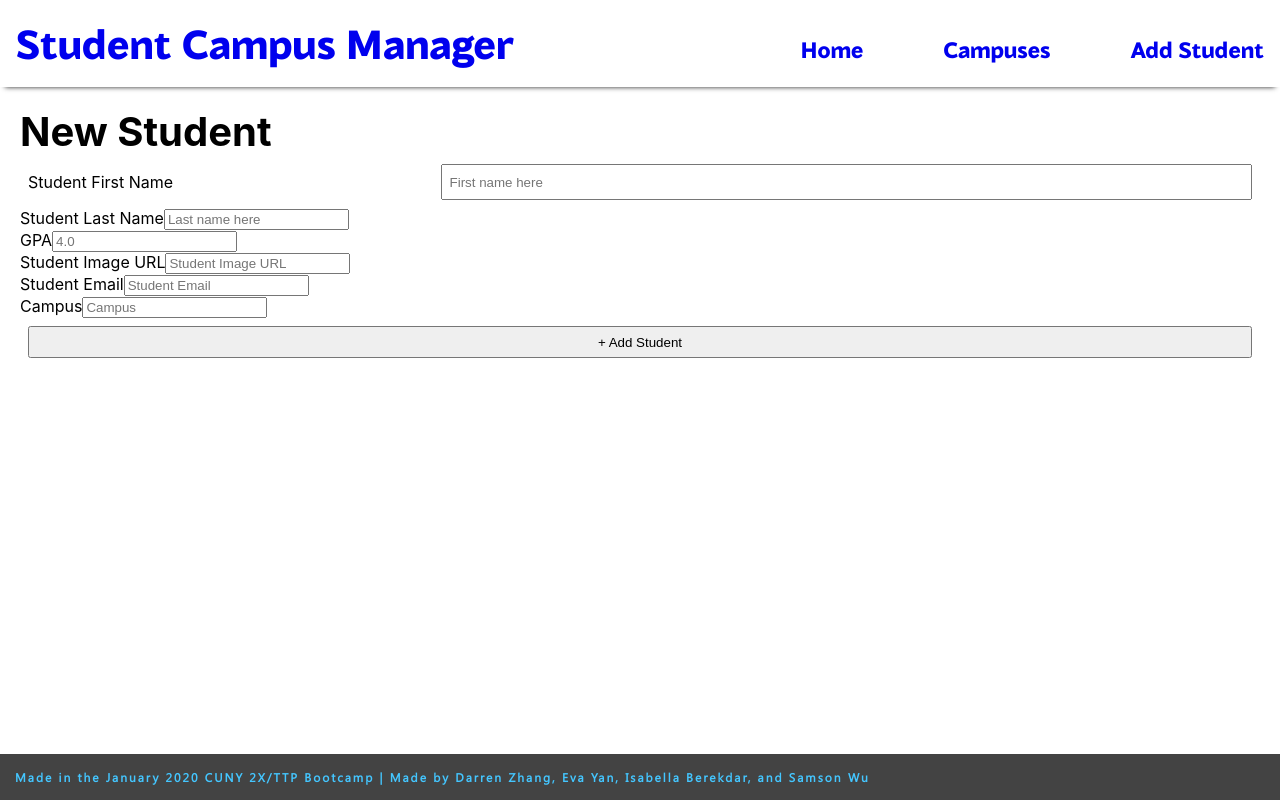
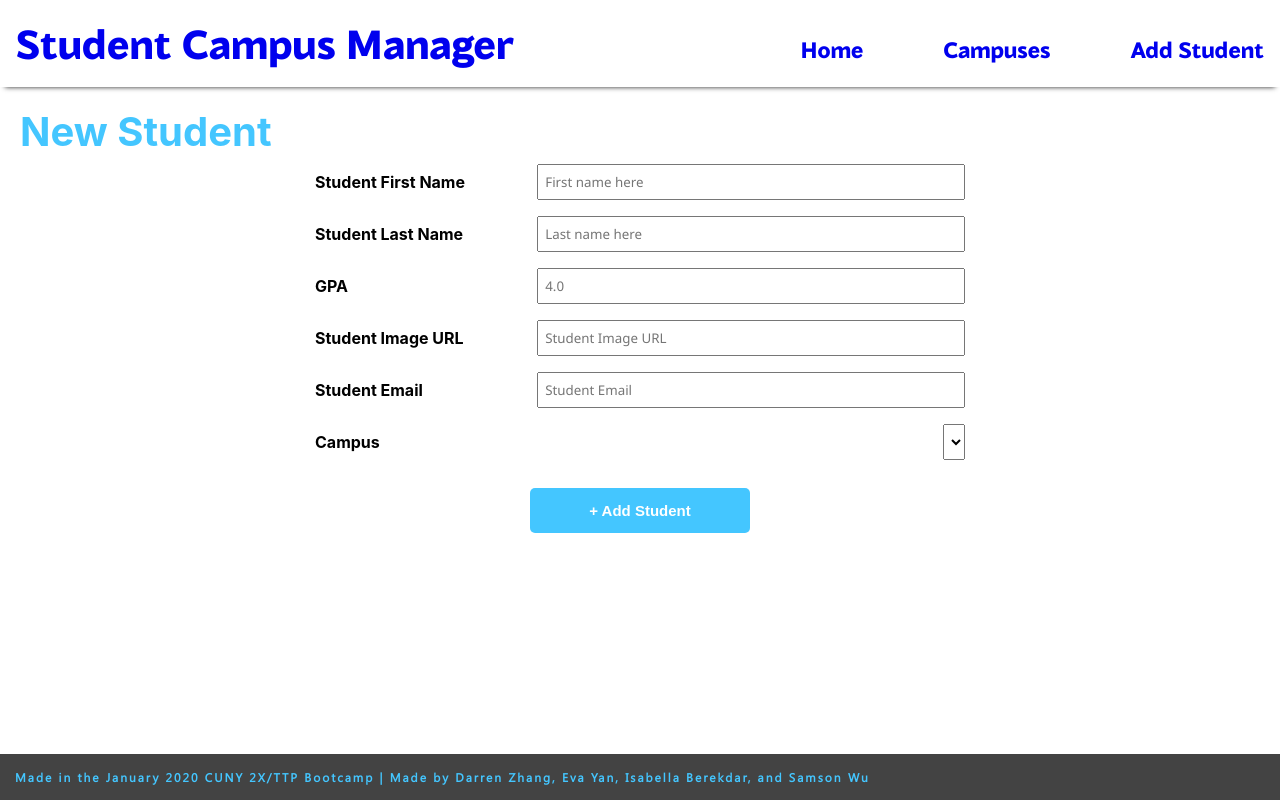
Before and after one commit to isabellab3/Student-Campus-Manager-Frontend, a React (Create React App) app: page /addstudent in a window 1280 px wide. Built offline with nearby package versions, Linux system fonts and the light colour scheme.

Commit message:
Added css for AddStudent form

```diff
--- a/src/components/containers/AddStudent.jsx
+++ b/src/components/containers/AddStudent.jsx
@@ -39,10 +39,20 @@ class AddStudent extends Component {
   }
 
   render() {
-    console.log(this.state)
     return (
-      <AddStudentView handleSubmit={this.handleSubmit} handleChange={this.handleChange} />
+      <AddStudentView
+        handleSubmit={this.handleSubmit}
+        handleChange={this.handleChange}
+        campusesList={this.props.campusesList}
+      />
     )
+  }
+}
+
+
+const mapState = state => {
+  return {
+
   }
 }
 
@@ -52,4 +62,4 @@ const mapDispatch = dispatch => {
   }
 }
 
-export default connect(null, mapDispatch)(AddStudent)
+export default connect(mapState, mapDispatch)(AddStudent)
--- a/src/components/views/AddStudent.css
+++ b/src/components/views/AddStudent.css
@@ -1,36 +1,34 @@
 .add-student {
-  background-color: whitesmoke;
 }
+.add-student-form {
+  align-items: center;
+  display: flex;
+  flex-direction: column;
+}
+
 .form-row {
   display: flex;
   justify-content: flex-end;
   padding: .5em;
+  width: 650px
 }
+
 .form-row > label {
   padding: .5em 1em .5em 0;
   flex: 1;
+  font-weight: 700;
 }
+
 .form-row > input {
   flex: 2;
 }
+
 .form-row > input, button {
   padding: .5em;
 }
+
 .form-row > button {
  background: gray;
  color: white;
  border: 0;
 }
-
-
-/* label {
-  float: left;
-  clear: left;
-  width: 250px;
-  text-align: right;
-}
-
-input {
-  margin-left: 50px;
-}
- */
--- a/src/components/views/AddStudentView.css
+++ b/src/components/views/AddStudentView.css
@@ -0,0 +1,43 @@
+.add-student > h1 {
+  color: #44c6ff;
+}
+
+.add-student-form {
+  align-items: center;
+  display: flex;
+  flex-direction: column;
+}
+
+.form-row {
+  display: flex;
+  justify-content: flex-end;
+  padding: 0.5em;
+  width: 650px;
+}
+
+.form-row > label {
+  padding: 0.5em 1em 0.5em 0;
+  flex: 1;
+  font-weight: 700;
+}
+
+.form-row > input {
+  flex: 2;
+  font-family: 'Segoe UI', Tahoma, Geneva, Verdana, sans-serif;
+}
+
+.form-row > input {
+  padding: 0.5em;
+}
+
+.submit-button {
+  background-color: #44c6ff;
+  color: white;
+  border: 0;
+  border-radius: 5px;
+  font-weight: 800;
+  height: 45px;
+  width: 220px;
+  font-size: 15px;
+  margin-top: 20px;
+}
--- a/src/components/views/AddStudentView.jsx
+++ b/src/components/views/AddStudentView.jsx
@@ -1,8 +1,9 @@
 import React from "react"
-import './AddStudent.css'
+import "./AddStudentView.css"
+
 const AddStudentView = props => {
   return (
-    <div className>
+    <div className='add-student'>
       <h1>New Student</h1>
       <form className='add-student-form' onSubmit={props.handleSubmit}>
         <div className='form-row'>
@@ -14,7 +15,7 @@ const AddStudentView = props => {
             onChange={props.handleChange}
           />
         </div>
-        <div>
+        <div className='form-row'>
           <label>Student Last Name</label>
           <input
             type='text'
@@ -23,7 +24,7 @@ const AddStudentView = props => {
             onChange={props.handleChange}
           />
         </div>
-        <div>
+        <div className='form-row'>
           <label>GPA</label>
           <input
             type='number'
@@ -33,7 +34,7 @@ const AddStudentView = props => {
             onChange={props.handleChange}
           />
         </div>
-        <div>
+        <div className='form-row'>
           <label>Student Image URL</label>
           <input
             type='url'
@@ -42,7 +43,7 @@ const AddStudentView = props => {
             onChange={props.handleChange}
           />
         </div>
-        <div>
+        <div className='form-row'>
           <label>Student Email</label>
           <input
             type='email'
@@ -51,14 +52,15 @@ const AddStudentView = props => {
             onChange={props.handleChange}
           />
         </div>
-        <div>
+        <div className='form-row'>
           <label>Campus</label>
-          <input type='text' name='campus' placeholder='Campus' onChange={props.handleChange} />
+          <select type='text' name='campus' placeholder='Campus' onChange={props.handleChange}>
+{/*             {props.campusesList.map(campus => {
+              return <option value='campus.campusName'>{campus.campusName}</option>
+            })} */}
+          </select>
         </div>
-        <div className='form-row'>
-
-        <input type='submit' value='+ Add Student' />
-        </div>
+        <input className='submit-button' type='submit' value='+ Add Student' />
       </form>
     </div>
   )
```
